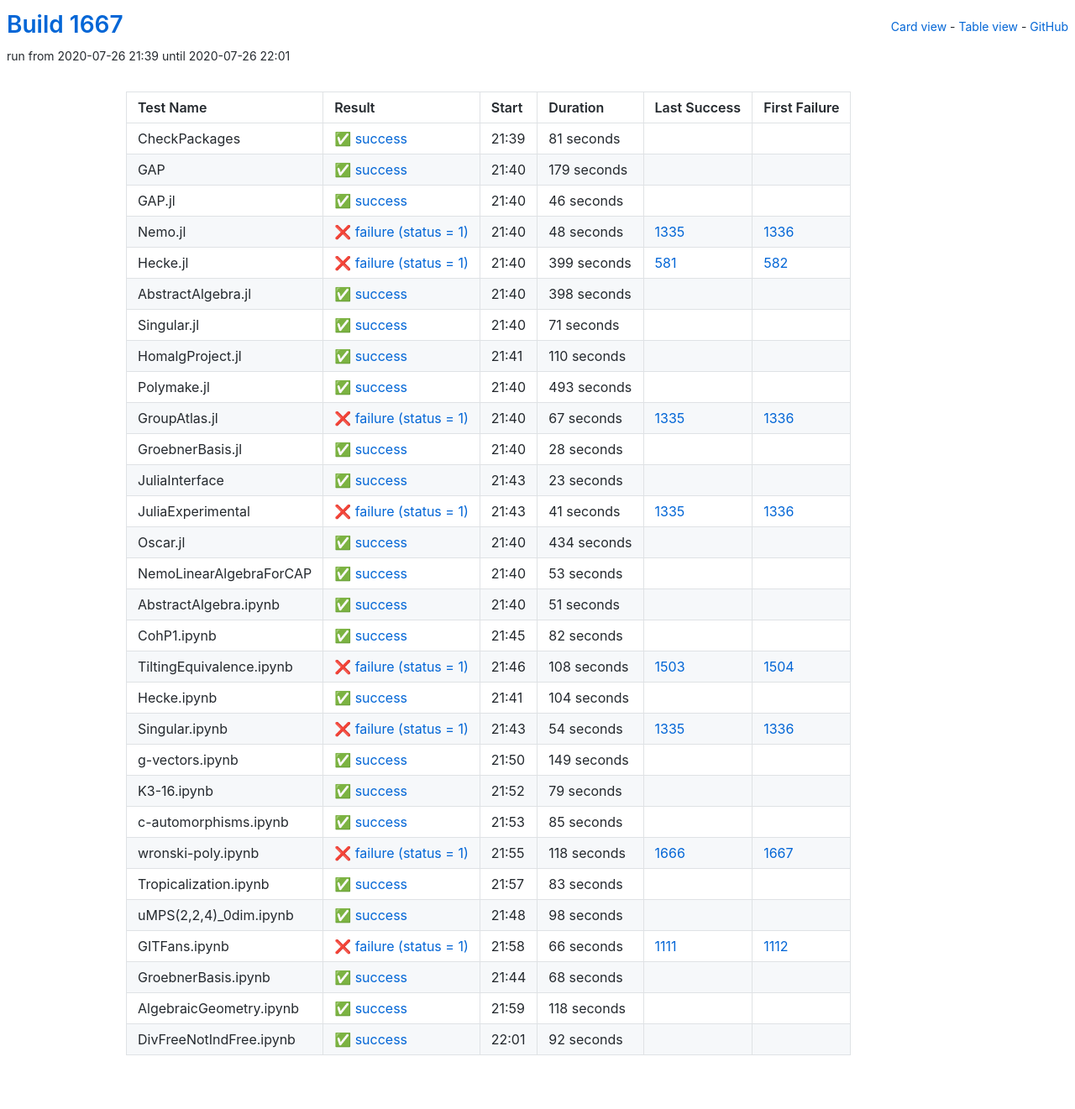
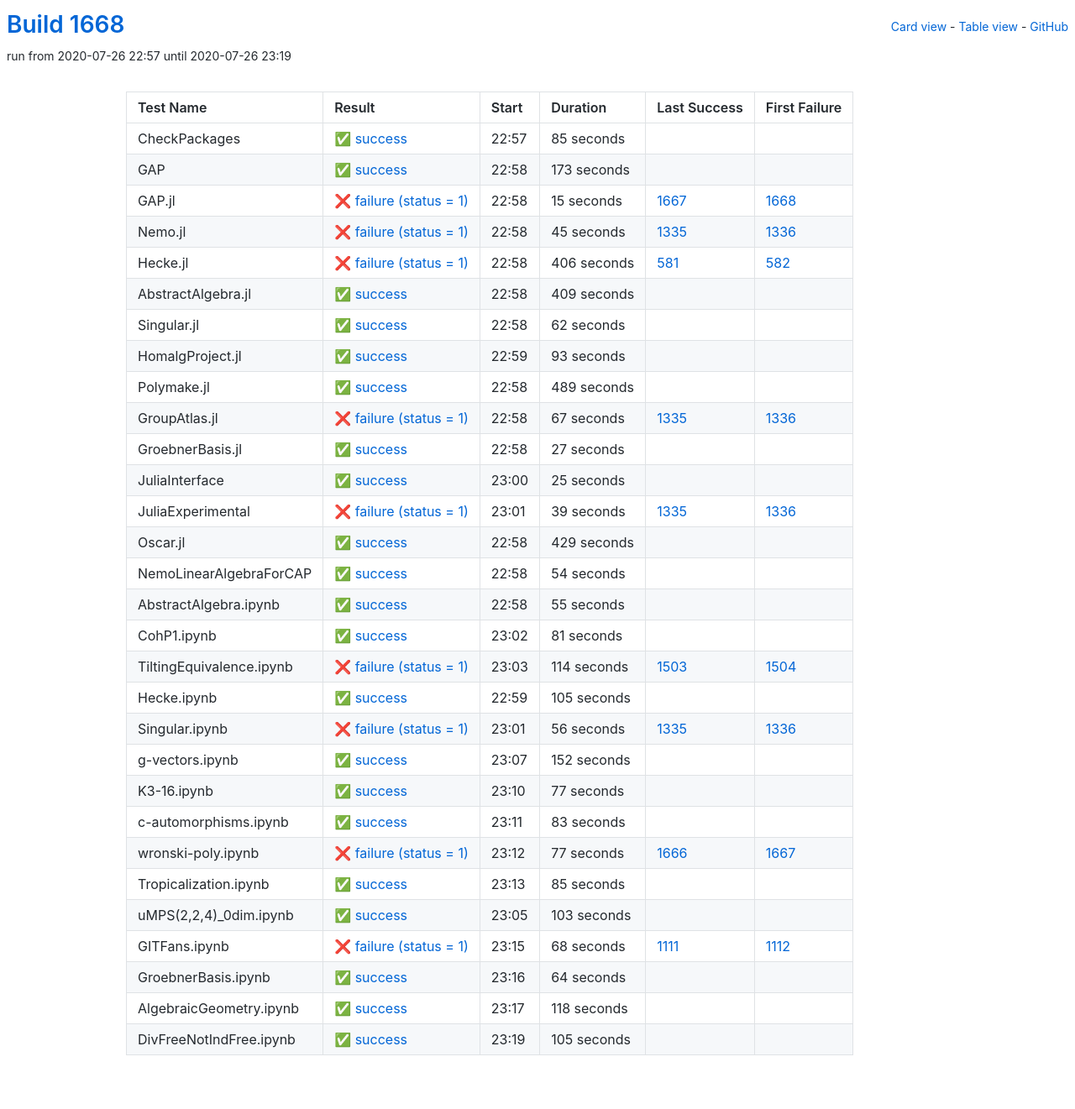
Before and after one commit to oscar-system/oscar-ci-status-1.4, a Jekyll site: the page built from table.html, in a window 1280 px wide. Shown: the whole page at 84% size. Built offline with Jekyll 4.4.1, drawn with Linux system fonts in a browser that asks for light colours.

Commit message:
Build #1668

```diff
--- a/_data/ci.yml
+++ b/_data/ci.yml
@@ -1,6 +1,6 @@
 ---
-build: 1667
-build_url: https://oscarci.mathematik.uni-kl.de/job/oscar-julia-1.4/1667/
+build: 1668
+build_url: https://oscarci.mathematik.uni-kl.de/job/oscar-julia-1.4/1668/
 job: oscar-julia-1.4
 organization: oscar-system
 repo: oscar-ci-status-1.4
@@ -8,116 +8,116 @@ repourl: https://github.com/oscar-system/oscar-ci-status-1.4
 tests:
 - name: CheckPackages
   id: checkpackages
-  log: https://oscarci.mathematik.uni-kl.de/job/oscar-julia-1.4/1667/artifact/logs/build-1667/CheckPackages.log
-  start: 2020-07-26 21:39
+  log: https://oscarci.mathematik.uni-kl.de/job/oscar-julia-1.4/1668/artifact/logs/build-1668/CheckPackages.log
+  start: 2020-07-26 22:57
   success: true
   exitcode: 0
   status: success
-  duration: 81
+  duration: 85
   last_success: false
   last_success_url:
   first_failure: false
   first_failure_url:
 - name: GAP
   id: gap
-  log: https://oscarci.mathematik.uni-kl.de/job/oscar-julia-1.4/1667/artifact/logs/build-1667/GAP.log
-  start: 2020-07-26 21:40
+  log: https://oscarci.mathematik.uni-kl.de/job/oscar-julia-1.4/1668/artifact/logs/build-1668/GAP.log
+  start: 2020-07-26 22:58
   success: true
   exitcode: 0
   status: success
-  duration: 179
+  duration: 173
   last_success: false
   last_success_url:
   first_failure: false
   first_failure_url:
 - name: GAP.jl
   id: gap-jl
-  log: https://oscarci.mathematik.uni-kl.de/job/oscar-julia-1.4/1667/artifact/logs/build-1667/GAP.jl.log
-  start: 2020-07-26 21:40
-  success: true
-  exitcode: 0
-  status: success
-  duration: 46
-  last_success: false
-  last_success_url:
-  first_failure: false
-  first_failure_url:
-- name: Nemo.jl
-  id: nemo-jl
-  log: https://oscarci.mathematik.uni-kl.de/job/oscar-julia-1.4/1667/artifact/logs/build-1667/Nemo.jl.log
-  start: 2020-07-26 21:40
+  log: https://oscarci.mathematik.uni-kl.de/job/oscar-julia-1.4/1668/artifact/logs/build-1668/GAP.jl.log
+  start: 2020-07-26 22:58
   success: false
   exitcode: 1
   status: failure
-  duration: 48
+  duration: 15
+  last_success: 1667
+  last_success_url: https://oscarci.mathematik.uni-kl.de/job/oscar-julia-1.4/1667/
+  first_failure: 1668
+  first_failure_url: https://oscarci.mathematik.uni-kl.de/job/oscar-julia-1.4/1668/
+- name: Nemo.jl
+  id: nemo-jl
+  log: https://oscarci.mathematik.uni-kl.de/job/oscar-julia-1.4/1668/artifact/logs/build-1668/Nemo.jl.log
+  start: 2020-07-26 22:58
+  success: false
+  exitcode: 1
+  status: failure
+  duration: 45
   last_success: 1335
   last_success_url: https://oscarci.mathematik.uni-kl.de/job/oscar-julia-1.4/1335/
   first_failure: 1336
   first_failure_url: https://oscarci.mathematik.uni-kl.de/job/oscar-julia-1.4/1336/
 - name: Hecke.jl
   id: hecke-jl
-  log: https://oscarci.mathematik.uni-kl.de/job/oscar-julia-1.4/1667/artifact/logs/build-1667/Hecke.jl.log
-  start: 2020-07-26 21:40
+  log: https://oscarci.mathematik.uni-kl.de/job/oscar-julia-1.4/1668/artifact/logs/build-1668/Hecke.jl.log
+  start: 2020-07-26 22:58
   success: false
   exitcode: 1
   status: failure
-  duration: 399
+  duration: 406
   last_success: 581
   last_success_url: https://oscarci.mathematik.uni-kl.de/job/oscar-julia-1.4/581/
   first_failure: 582
   first_failure_url: https://oscarci.mathematik.uni-kl.de/job/oscar-julia-1.4/582/
 - name: AbstractAlgebra.jl
   id: abstractalgebra-jl
-  log: https://oscarci.mathematik.uni-kl.de/job/oscar-julia-1.4/1667/artifact/logs/build-1667/AbstractAlgebra.jl.log
-  start: 2020-07-26 21:40
+  log: https://oscarci.mathematik.uni-kl.de/job/oscar-julia-1.4/1668/artifact/logs/build-1668/AbstractAlgebra.jl.log
+  start: 2020-07-26 22:58
   success: true
   exitcode: 0
   status: success
-  duration: 398
+  duration: 409
   last_success: false
   last_success_url:
   first_failure: false
   first_failure_url:
 - name: Singular.jl
   id: singular-jl
-  log: https://oscarci.mathematik.uni-kl.de/job/oscar-julia-1.4/1667/artifact/logs/build-1667/Singular.jl.log
-  start: 2020-07-26 21:40
+  log: https://oscarci.mathematik.uni-kl.de/job/oscar-julia-1.4/1668/artifact/logs/build-1668/Singular.jl.log
+  start: 2020-07-26 22:58
   success: true
   exitcode: 0
   status: success
-  duration: 71
+  duration: 62
   last_success: false
   last_success_url:
   first_failure: false
   first_failure_url:
 - name: HomalgProject.jl
   id: homalgproject-jl
-  log: https://oscarci.mathematik.uni-kl.de/job/oscar-julia-1.4/1667/artifact/logs/build-1667/HomalgProject.jl.log
-  start: 2020-07-26 21:41
+  log: https://oscarci.mathematik.uni-kl.de/job/oscar-julia-1.4/1668/artifact/logs/build-1668/HomalgProject.jl.log
+  start: 2020-07-26 22:59
   success: true
   exitcode: 0
   status: success
-  duration: 110
+  duration: 93
   last_success: false
   last_success_url:
   first_failure: false
   first_failure_url:
 - name: Polymake.jl
   id: polymake-jl
-  log: https://oscarci.mathematik.uni-kl.de/job/oscar-julia-1.4/1667/artifact/logs/build-1667/Polymake.jl.log
-  start: 2020-07-26 21:40
+  log: https://oscarci.mathematik.uni-kl.de/job/oscar-julia-1.4/1668/artifact/logs/build-1668/Polymake.jl.log
+  start: 2020-07-26 22:58
   success: true
   exitcode: 0
   status: success
-  duration: 493
+  duration: 489
   last_success: false
   last_success_url:
   first_failure: false
   first_failure_url:
 - name: GroupAtlas.jl
   id: groupatlas-jl
-  log: https://oscarci.mathematik.uni-kl.de/job/oscar-julia-1.4/1667/artifact/logs/build-1667/GroupAtlas.jl.log
-  start: 2020-07-26 21:40
+  log: https://oscarci.mathematik.uni-kl.de/job/oscar-julia-1.4/1668/artifact/logs/build-1668/GroupAtlas.jl.log
+  start: 2020-07-26 22:58
   success: false
   exitcode: 1
   status: failure
@@ -128,152 +128,176 @@ tests:
   first_failure_url: https://oscarci.mathematik.uni-kl.de/job/oscar-julia-1.4/1336/
 - name: GroebnerBasis.jl
   id: groebnerbasis-jl
-  log: https://oscarci.mathematik.uni-kl.de/job/oscar-julia-1.4/1667/artifact/logs/build-1667/GroebnerBasis.jl.log
-  start: 2020-07-26 21:40
+  log: https://oscarci.mathematik.uni-kl.de/job/oscar-julia-1.4/1668/artifact/logs/build-1668/GroebnerBasis.jl.log
+  start: 2020-07-26 22:58
   success: true
   exitcode: 0
   status: success
-  duration: 28
+  duration: 27
   last_success: false
   last_success_url:
   first_failure: false
   first_failure_url:
 - name: JuliaInterface
   id: juliainterface
-  log: https://oscarci.mathematik.uni-kl.de/job/oscar-julia-1.4/1667/artifact/logs/build-1667/JuliaInterface.log
-  start: 2020-07-26 21:43
+  log: https://oscarci.mathematik.uni-kl.de/job/oscar-julia-1.4/1668/artifact/logs/build-1668/JuliaInterface.log
+  start: 2020-07-26 23:00
   success: true
   exitcode: 0
   status: success
-  duration: 23
+  duration: 25
   last_success: false
   last_success_url:
   first_failure: false
   first_failure_url:
 - name: JuliaExperimental
   id: juliaexperimental
-  log: https://oscarci.mathematik.uni-kl.de/job/oscar-julia-1.4/1667/artifact/logs/build-1667/JuliaExperimental.log
-  start: 2020-07-26 21:43
+  log: https://oscarci.mathematik.uni-kl.de/job/oscar-julia-1.4/1668/artifact/logs/build-1668/JuliaExperimental.log
+  start: 2020-07-26 23:01
   success: false
   exitcode: 1
   status: failure
-  duration: 41
+  duration: 39
   last_success: 1335
   last_success_url: https://oscarci.mathematik.uni-kl.de/job/oscar-julia-1.4/1335/
   first_failure: 1336
   first_failure_url: https://oscarci.mathematik.uni-kl.de/job/oscar-julia-1.4/1336/
 - name: Oscar.jl
   id: oscar-jl
-  log: https://oscarci.mathematik.uni-kl.de/job/oscar-julia-1.4/1667/artifact/logs/build-1667/Oscar.jl.log
-  start: 2020-07-26 21:40
+  log: https://oscarci.mathematik.uni-kl.de/job/oscar-julia-1.4/1668/artifact/logs/build-1668/Oscar.jl.log
+  start: 2020-07-26 22:58
   success: true
   exitcode: 0
   status: success
-  duration: 434
+  duration: 429
   last_success: false
   last_success_url:
   first_failure: false
   first_failure_url:
 - name: NemoLinearAlgebraForCAP
   id: nemolinearalgebraforcap
-  log: https://oscarci.mathematik.uni-kl.de/job/oscar-julia-1.4/1667/artifact/logs/build-1667/NemoLinearAlgebraForCAP.log
-  start: 2020-07-26 21:40
+  log: https://oscarci.mathematik.uni-kl.de/job/oscar-julia-1.4/1668/artifact/logs/build-1668/NemoLinearAlgebraForCAP.log
+  start: 2020-07-26 22:58
   success: true
   exitcode: 0
   status: success
-  duration: 53
+  duration: 54
   last_success: false
   last_success_url:
   first_failure: false
   first_failure_url:
 - name: AbstractAlgebra.ipynb
   id: abstractalgebra-ipynb
-  log: https://oscarci.mathematik.uni-kl.de/job/oscar-julia-1.4/1667/artifact/logs/build-1667/AbstractAlgebra.ipynb.log
-  start: 2020-07-26 21:40
+  log: https://oscarci.mathematik.uni-kl.de/job/oscar-julia-1.4/1668/artifact/logs/build-1668/AbstractAlgebra.ipynb.log
+  start: 2020-07-26 22:58
   success: true
   exitcode: 0
   status: success
-  duration: 51
+  duration: 55
   last_success: false
   last_success_url:
   first_failure: false
   first_failure_url:
 - name: CohP1.ipynb
   id: cohp1-ipynb
-  log: https://oscarci.mathematik.uni-kl.de/job/oscar-julia-1.4/1667/artifact/logs/build-1667/CohP1.ipynb.log
-  start: 2020-07-26 21:45
+  log: https://oscarci.mathematik.uni-kl.de/job/oscar-julia-1.4/1668/artifact/logs/build-1668/CohP1.ipynb.log
+  start: 2020-07-26 23:02
   success: true
   exitcode: 0
   status: success
-  duration: 82
+  duration: 81
   last_success: false
   last_success_url:
   first_failure: false
   first_failure_url:
 - name: TiltingEquivalence.ipynb
   id: tiltingequivalence-ipynb
-  log: https://oscarci.mathematik.uni-kl.de/job/oscar-julia-1.4/1667/artifact/logs/build-1667/TiltingEquivalence.ipynb.log
-  start: 2020-07-26 21:46
+  log: https://oscarci.mathematik.uni-kl.de/job/oscar-julia-1.4/1668/artifact/logs/build-1668/TiltingEquivalence.ipynb.log
+  start: 2020-07-26 23:03
   success: false
   exitcode: 1
   status: failure
-  duration: 108
+  duration: 114
   last_success: 1503
   last_success_url: https://oscarci.mathematik.uni-kl.de/job/oscar-julia-1.4/1503/
   first_failure: 1504
   first_failure_url: https://oscarci.mathematik.uni-kl.de/job/oscar-julia-1.4/1504/
 - name: Hecke.ipynb
   id: hecke-ipynb
-  log: https://oscarci.mathematik.uni-kl.de/job/oscar-julia-1.4/1667/artifact/logs/build-1667/Hecke.ipynb.log
-  start: 2020-07-26 21:41
+  log: https://oscarci.mathematik.uni-kl.de/job/oscar-julia-1.4/1668/artifact/logs/build-1668/Hecke.ipynb.log
+  start: 2020-07-26 22:59
   success: true
   exitcode: 0
   status: success
-  duration: 104
+  duration: 105
   last_success: false
   last_success_url:
   first_failure: false
   first_failure_url:
 - name: Singular.ipynb
   id: singular-ipynb
-  log: https://oscarci.mathematik.uni-kl.de/job/oscar-julia-1.4/1667/artifact/logs/build-1667/Singular.ipynb.log
-  start: 2020-07-26 21:43
+  log: https://oscarci.mathematik.uni-kl.de/job/oscar-julia-1.4/1668/artifact/logs/build-1668/Singular.ipynb.log
+  start: 2020-07-26 23:01
   success: false
   exitcode: 1
   status: failure
-  duration: 54
+  duration: 56
   last_success: 1335
   last_success_url: https://oscarci.mathematik.uni-kl.de/job/oscar-julia-1.4/1335/
   first_failure: 1336
   first_failure_url: https://oscarci.mathematik.uni-kl.de/job/oscar-julia-1.4/1336/
 - name: g-vectors.ipynb
   id: g-vectors-ipynb
-  log: https://oscarci.mathematik.uni-kl.de/job/oscar-julia-1.4/1667/artifact/logs/build-1667/g-vectors.ipynb.log
-  start: 2020-07-26 21:50
+  log: https://oscarci.mathematik.uni-kl.de/job/oscar-julia-1.4/1668/artifact/logs/build-1668/g-vectors.ipynb.log
+  start: 2020-07-26 23:07
   success: true
   exitcode: 0
   status: success
-  duration: 149
+  duration: 152
   last_success: false
   last_success_url:
   first_failure: false
   first_failure_url:
 - name: K3-16.ipynb
   id: k3-16-ipynb
-  log: https://oscarci.mathematik.uni-kl.de/job/oscar-julia-1.4/1667/artifact/logs/build-1667/K3-16.ipynb.log
-  start: 2020-07-26 21:52
+  log: https://oscarci.mathematik.uni-kl.de/job/oscar-julia-1.4/1668/artifact/logs/build-1668/K3-16.ipynb.log
+  start: 2020-07-26 23:10
   success: true
   exitcode: 0
   status: success
-  duration: 79
+  duration: 77
   last_success: false
   last_success_url:
   first_failure: false
   first_failure_url:
 - name: c-automorphisms.ipynb
   id: c-automorphisms-ipynb
-  log: https://oscarci.mathematik.uni-kl.de/job/oscar-julia-1.4/1667/artifact/logs/build-1667/c-automorphisms.ipynb.log
-  start: 2020-07-26 21:53
+  log: https://oscarci.mathematik.uni-kl.de/job/oscar-julia-1.4/1668/artifact/logs/build-1668/c-automorphisms.ipynb.log
+  start: 2020-07-26 23:11
+  success: true
+  exitcode: 0
+  status: success
+  duration: 83
+  last_success: false
+  last_success_url:
+  first_failure: false
+  first_failure_url:
+- name: wronski-poly.ipynb
+  id: wronski-poly-ipynb
+  log: https://oscarci.mathematik.uni-kl.de/job/oscar-julia-1.4/1668/artifact/logs/build-1668/wronski-poly.ipynb.log
+  start: 2020-07-26 23:12
+  success: false
+  exitcode: 1
+  status: failure
+  duration: 77
+  last_success: 1666
+  last_success_url: https://oscarci.mathematik.uni-kl.de/job/oscar-julia-1.4/1666/
+  first_failure: 1667
+  first_failure_url: https://oscarci.mathematik.uni-kl.de/job/oscar-julia-1.4/1667/
+- name: Tropicalization.ipynb
+  id: tropicalization-ipynb
+  log: https://oscarci.mathematik.uni-kl.de/job/oscar-julia-1.4/1668/artifact/logs/build-1668/Tropicalization.ipynb.log
+  start: 2020-07-26 23:13
   success: true
   exitcode: 0
   status: success
@@ -282,70 +306,46 @@ tests:
   last_success_url:
   first_failure: false
   first_failure_url:
-- name: wronski-poly.ipynb
-  id: wronski-poly-ipynb
-  log: https://oscarci.mathematik.uni-kl.de/job/oscar-julia-1.4/1667/artifact/logs/build-1667/wronski-poly.ipynb.log
-  start: 2020-07-26 21:55
-  success: false
-  exitcode: 1
-  status: failure
-  duration: 118
-  last_success: 1666
-  last_success_url: https://oscarci.mathematik.uni-kl.de/job/oscar-julia-1.4/1666/
-  first_failure: 1667
-  first_failure_url: https://oscarci.mathematik.uni-kl.de/job/oscar-julia-1.4/1667/
-- name: Tropicalization.ipynb
-  id: tropicalization-ipynb
-  log: https://oscarci.mathematik.uni-kl.de/job/oscar-julia-1.4/1667/artifact/logs/build-1667/Tropicalization.ipynb.log
-  start: 2020-07-26 21:57
+- name: uMPS(2,2,4)_0dim.ipynb
+  id: umps-2-2-4-0dim-ipynb
+  log: https://oscarci.mathematik.uni-kl.de/job/oscar-julia-1.4/1668/artifact/logs/build-1668/uMPS-2-2-4-_0dim.ipynb.log
+  start: 2020-07-26 23:05
   success: true
   exitcode: 0
   status: success
-  duration: 83
-  last_success: false
-  last_success_url:
-  first_failure: false
-  first_failure_url:
-- name: uMPS(2,2,4)_0dim.ipynb
-  id: umps-2-2-4-0dim-ipynb
-  log: https://oscarci.mathematik.uni-kl.de/job/oscar-julia-1.4/1667/artifact/logs/build-1667/uMPS-2-2-4-_0dim.ipynb.log
-  start: 2020-07-26 21:48
-  success: true
-  exitcode: 0
-  status: success
-  duration: 98
+  duration: 103
   last_success: false
   last_success_url:
   first_failure: false
   first_failure_url:
 - name: GITFans.ipynb
   id: gitfans-ipynb
-  log: https://oscarci.mathematik.uni-kl.de/job/oscar-julia-1.4/1667/artifact/logs/build-1667/GITFans.ipynb.log
-  start: 2020-07-26 21:58
+  log: https://oscarci.mathematik.uni-kl.de/job/oscar-julia-1.4/1668/artifact/logs/build-1668/GITFans.ipynb.log
+  start: 2020-07-26 23:15
   success: false
   exitcode: 1
   status: failure
-  duration: 66
+  duration: 68
   last_success: 1111
   last_success_url: https://oscarci.mathematik.uni-kl.de/job/oscar-julia-1.4/1111/
   first_failure: 1112
   first_failure_url: https://oscarci.mathematik.uni-kl.de/job/oscar-julia-1.4/1112/
 - name: GroebnerBasis.ipynb
   id: groebnerbasis-ipynb
-  log: https://oscarci.mathematik.uni-kl.de/job/oscar-julia-1.4/1667/artifact/logs/build-1667/GroebnerBasis.ipynb.log
-  start: 2020-07-26 21:44
+  log: https://oscarci.mathematik.uni-kl.de/job/oscar-julia-1.4/1668/artifact/logs/build-1668/GroebnerBasis.ipynb.log
+  start: 2020-07-26 23:16
   success: true
   exitcode: 0
   status: success
-  duration: 68
+  duration: 64
   last_success: false
   last_success_url:
   first_failure: false
   first_failure_url:
 - name: AlgebraicGeometry.ipynb
   id: algebraicgeometry-ipynb
-  log: https://oscarci.mathematik.uni-kl.de/job/oscar-julia-1.4/1667/artifact/logs/build-1667/AlgebraicGeometry.ipynb.log
-  start: 2020-07-26 21:59
+  log: https://oscarci.mathematik.uni-kl.de/job/oscar-julia-1.4/1668/artifact/logs/build-1668/AlgebraicGeometry.ipynb.log
+  start: 2020-07-26 23:17
   success: true
   exitcode: 0
   status: success
@@ -356,12 +356,12 @@ tests:
   first_failure_url:
 - name: DivFreeNotIndFree.ipynb
   id: divfreenotindfree-ipynb
-  log: https://oscarci.mathematik.uni-kl.de/job/oscar-julia-1.4/1667/artifact/logs/build-1667/DivFreeNotIndFree.ipynb.log
-  start: 2020-07-26 22:01
+  log: https://oscarci.mathematik.uni-kl.de/job/oscar-julia-1.4/1668/artifact/logs/build-1668/DivFreeNotIndFree.ipynb.log
+  start: 2020-07-26 23:19
   success: true
   exitcode: 0
   status: success
-  duration: 92
+  duration: 105
   last_success: false
   last_success_url:
   first_failure: false
```
Also changed, not shown: README.md.
